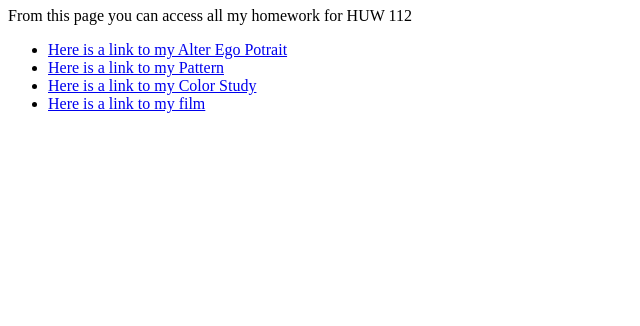
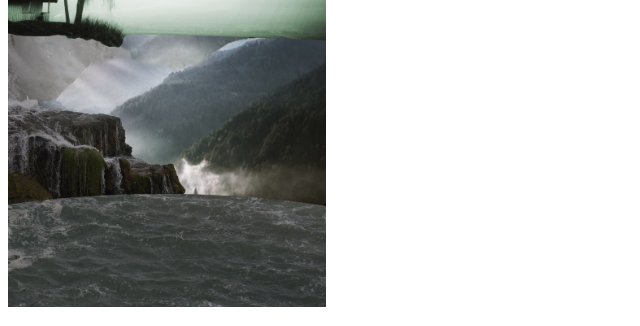
Before and after one commit to juanmedina2000/JuanMedina.github.io, a plain HTML site: page index.html in a window 1280 px wide. Shown: the part 143-469 px from the top of the page, without its empty margins (0-640 px from the left). Drawn offline with Linux system fonts and the light colour scheme.

Commit message:
Update index.html

```diff
--- a/index.html
+++ b/index.html
@@ -2,7 +2,7 @@
 <html>
   <p>Juan Medina</p>
   <body>
-  <img src="virtual landscape.jpg"height="400">
+  <img src="pexels-wojtek-pacześ-4851982.jpg"height="400">
   <h1>This my Intro to New Media page.</h1>
     <p>From this page you can access all my homework for HUW 112</p>
     <ul>
```
